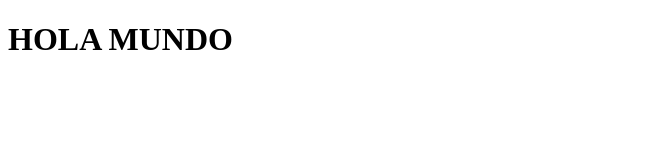
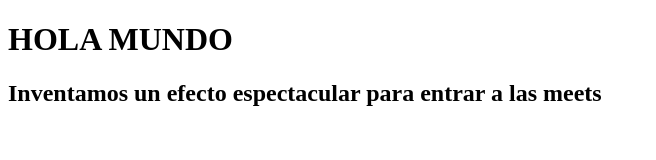
Before and after one commit to hkillwere/hola-mundo, a plain HTML site: page index.html in a window 1280 px wide. Shown: the whole page, without its empty margins (0-656 px from the left). Drawn offline with Linux system fonts and the light colour scheme.

Commit message:
index updated

```diff
--- a/index.html
+++ b/index.html
@@ -9,5 +9,7 @@
 <body>
     <h1>HOLA MUNDO</h1>
 
+ <h2> Inventamos un efecto espectacular para entrar a las meets </h2>
+
 </body>
 </html>
```
